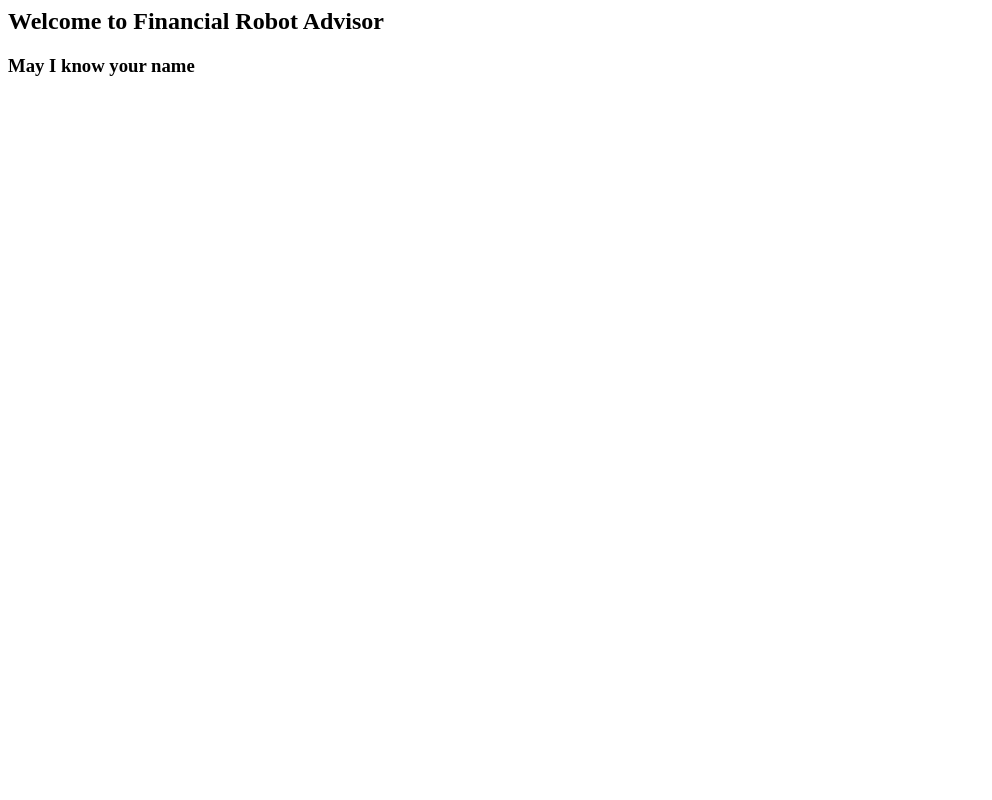
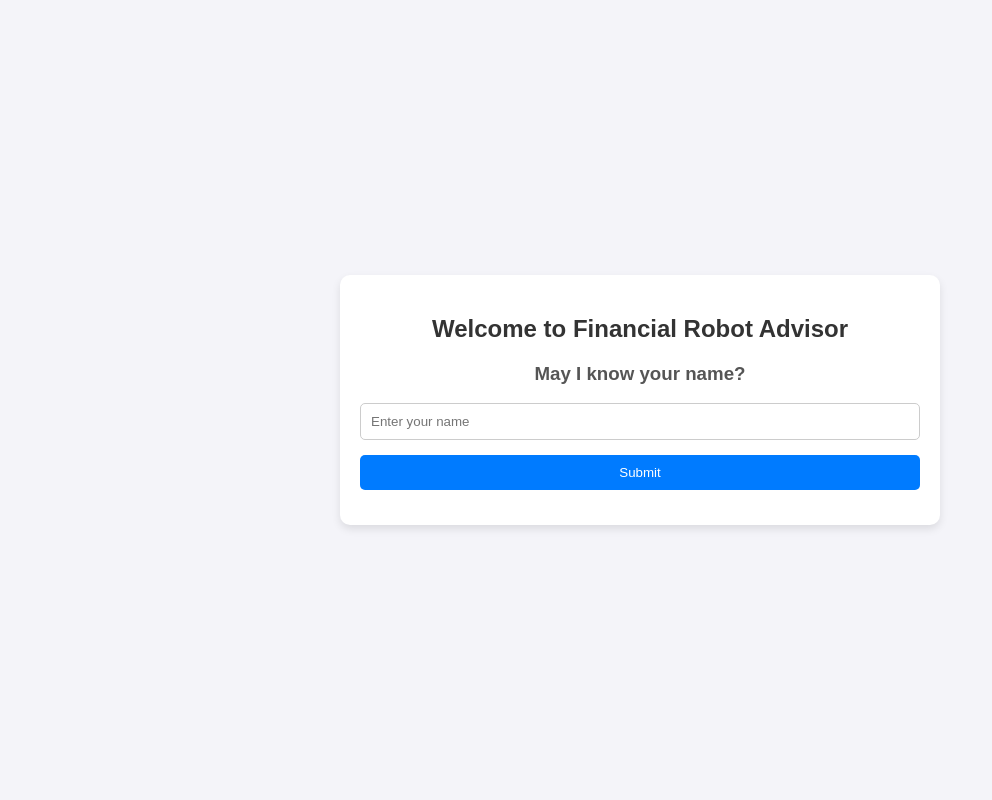
Before and after one commit to Beelzebulb/20240814-genai-web3-kyh, a Flask app: page / in a window 1280 px wide. Shown: the whole page, without its empty margins (0-992 px from the left). Run offline with Flask 3, Linux system fonts and the light colour scheme.

Commit message:
Update index.html

```diff
--- a/templates/index.html
+++ b/templates/index.html
@@ -1,3 +1,92 @@
-<h2>Welcome to Financial Robot Advisor</h2>
+<!DOCTYPE html>
+<html lang="en">
+<head>
+    <meta charset="UTF-8">
+    <meta name="viewport" content="width=device-width, initial-scale=1.0">
+    <title>Financial Robot Advisor</title>
+    <style>
+        body {
+            font-family: Arial, sans-serif;
+            background-color: #f4f4f9;
+            margin: 0;
+            padding: 0;
+            display: flex;
+            justify-content: center;
+            align-items: center;
+            height: 100vh;
+        }
 
-<h3><p>May I know your name</p></h3>
+        .container {
+            background-color: #fff;
+            border-radius: 10px;
+            box-shadow: 0 4px 8px rgba(0, 0, 0, 0.1);
+            width: 100%;
+            max-width: 400px;
+            padding: 20px;
+            box-sizing: border-box;
+        }
+
+        h2 {
+            color: #333;
+            text-align: center;
+        }
+
+        h3 {
+            color: #555;
+            text-align: center;
+        }
+
+        .input-group {
+            margin-bottom: 15px;
+            text-align: center;
+        }
+
+        input[type="text"] {
+            width: 100%;
+            padding: 10px;
+            border-radius: 5px;
+            border: 1px solid #ccc;
+            box-sizing: border-box;
+        }
+
+        .btn-submit {
+            width: 100%;
+            padding: 10px;
+            background-color: #007bff;
+            color: #fff;
+            border: none;
+            border-radius: 5px;
+            cursor: pointer;
+            text-align: center;
+        }
+
+        .btn-submit:hover {
+            background-color: #0056b3;
+        }
+
+        @media only screen and (min-width: 768px) {
+            .container {
+                max-width: 500px;
+            }
+        }
+
+        @media only screen and (min-width: 1024px) {
+            .container {
+                max-width: 600px;
+            }
+        }
+    </style>
+</head>
+<body>
+    <div class="container">
+        <h2>Welcome to Financial Robot Advisor</h2>
+        <h3>May I know your name?</h3>
+        <div class="input-group">
+            <input type="text" placeholder="Enter your name">
+        </div>
+        <div class="input-group">
+            <button class="btn-submit">Submit</button>
+        </div>
+    </div>
+</body>
+</html>
```
